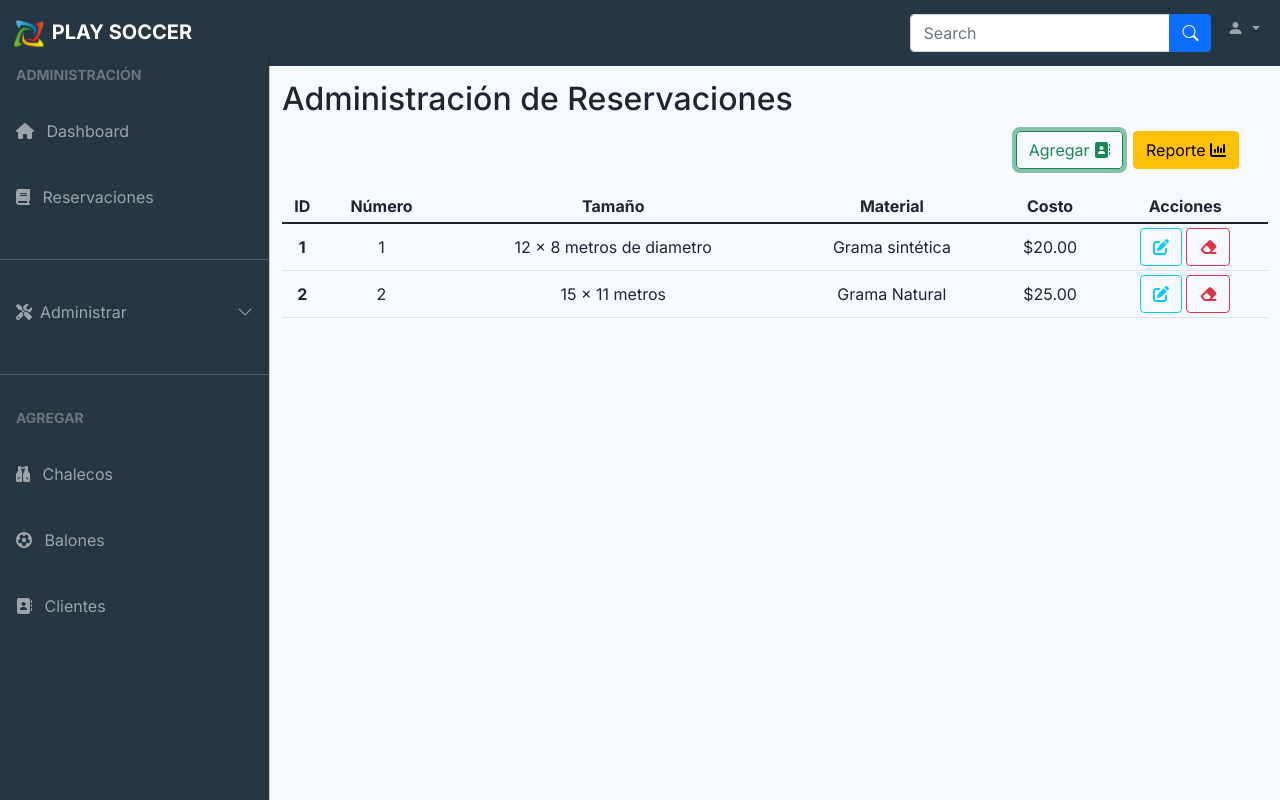
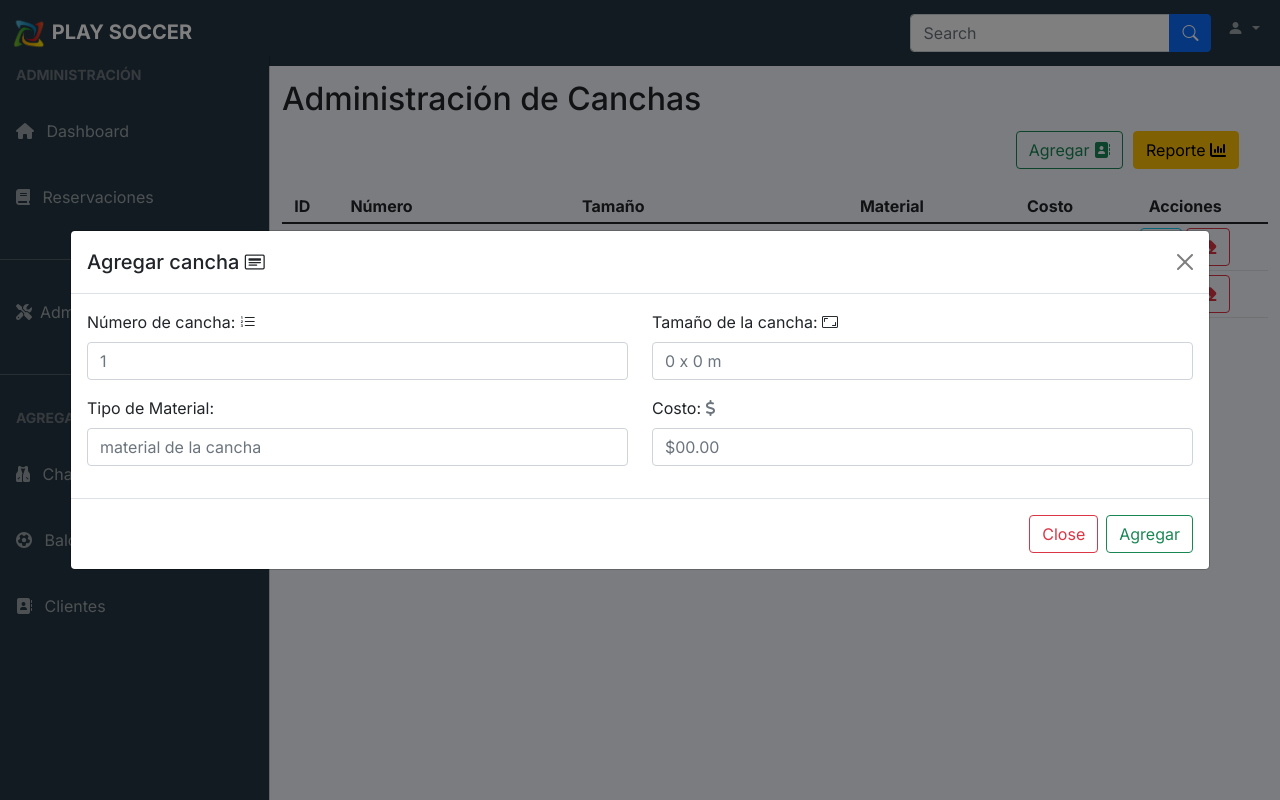
Before and after one commit to NelsonAlmendares/PlaySoccer, a website: page views/admin/canchas.html in a window 1280 px wide. Both pictures are taken after a click on the button "Agregar". Drawn offline with nearby package versions, Linux system fonts and the light colour scheme; some packages are replaced by stand-ins of ours; no server answers; a script that the page names is missing.

Commit message:
agregando información de tabla canchas a modal con sus respectivos input

```diff
--- a/views/admin/canchas.html
+++ b/views/admin/canchas.html
@@ -165,7 +165,7 @@
                             <div class="col-md-12">
                                 <div class="row">
                                     <div class="container">
-                                        <h2 class="mt-3">Administración de Reservaciones</h2>
+                                        <h2 class="mt-3">Administración de Canchas</h2>
                                     </div>
                                 </div>
                             </div>
@@ -226,9 +226,45 @@
                     </div>
                 </div>
             </div>
-            <div class="row">
-                <div class="col-md-6 mb-3"></div>
-            </div>
+			<!-- Modal -->
+			<div class="modal fade" id="agregar" data-bs-backdrop="static" data-bs-keyboard="false" tabindex="-1" aria-labelledby="staticBackdropLabel" aria-hidden="true">
+				<div class="modal-dialog modal-dialog-centered modal-xl">
+					<div class="modal-content">
+						<div class="modal-header">
+							<h5 class="modal-title" id="staticBackdropLabel">Agregar cancha <i class="bi bi-card-heading"></i></h5>
+							<button type="button" class="btn-close" data-bs-dismiss="modal" aria-label="Close"></button>
+						</div>
+						<div class="modal-body">
+							<div class="row">
+								<div class="col-md-6">
+									<div class="mb-3">
+										<label for="EnumCancha" class="form-label">Número de cancha: </label> <i class="bi bi-list-ol"></i>
+										<input class="form-control" type="number" id="EnumCancha" name="EnumCancha" placeholder="1" required>
+									</div>
+									<div class="mb-3">
+										<label for="material" class="form-label">Tipo de Material: </label>
+                                        <input type="text" class="form-control" id="MaterialCancha" name="MaterialCancha" placeholder="material de la cancha" required>
+									</div>
+								</div>
+								<div class="col-md-6">
+									<div class="mb-3">
+										<label for="TamañoCancha" class="form-label">Tamaño de la cancha: </label> <i class="bi bi-aspect-ratio"></i>
+										<input class="form-control" type="text" id="TamañoCancha" name="TamañoCancha" placeholder="0 x 0 m"   required>
+									</div>
+                                    <div class="mb-3">
+                                        <label for="costo" class="form-label">Costo: </label>  <i class="fa-solid fa-dollar-sign text-muted"></i>
+										<input class="form-control" type="number" id="costo" name="costo" placeholder="$00.00" max="16" required>
+                                    </div>
+								</div>
+							</div>
+						</div>
+						<div class="modal-footer">
+							<button type="button" class="btn btn-outline-danger" data-bs-dismiss="modal">Close</button>
+							<button type="button" class="btn btn-outline-success">Agregar</button>
+						</div>
+					</div>
+				</div>
+			</div>>
         </div>
     </main>
 
```
Also changed, not shown: views/admin/horario.html (+13 -19 lines).
